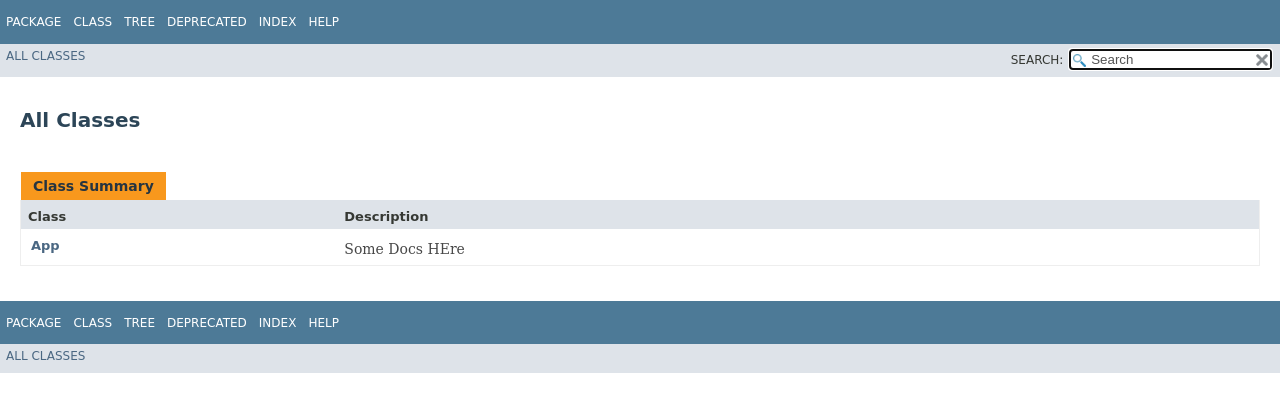
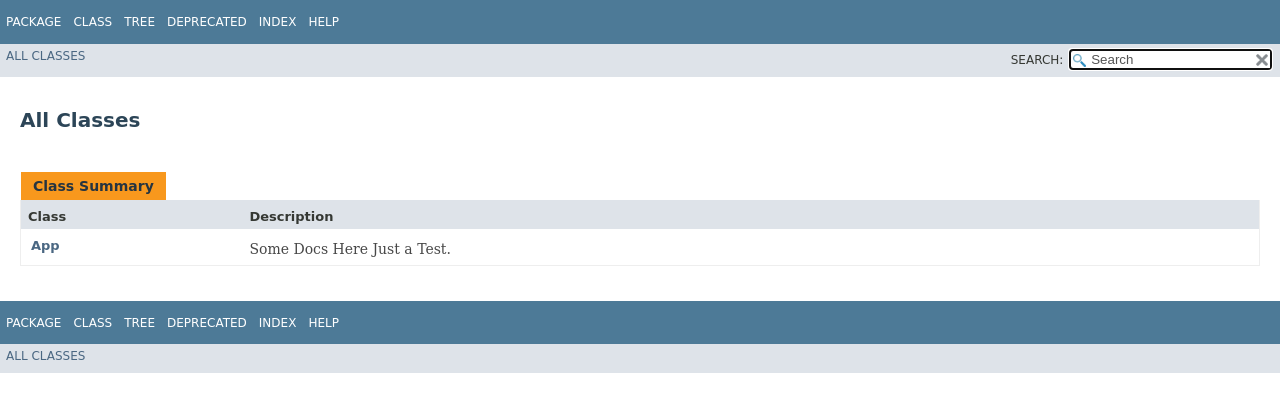
Before and after one commit to edurso/test-docs, a plain HTML site: page allclasses-index.html in a window 1280 px wide. Drawn offline with Linux system fonts and the light colour scheme; no server answers; a script that the page names is missing; a web font is replaced by a local one.

Commit message:
Deploying to gh-pages from @ edurso/test-docs@2d25df3038b9225336e844a8e5391cf295ae22c9 🚀

```diff
--- a/allclasses-index.html
+++ b/allclasses-index.html
@@ -105,7 +105,8 @@ $('.navPadding').css('padding-top', $('.fixedNav').css("height"));
 <tr id="i0" class="altColor">
 <td class="colFirst"><a href="test/docs/App.html" title="class in test.docs">App</a></td>
 <th class="colLast" scope="row">
-<div class="block">Some Docs HEre</div>
+<div class="block">Some Docs Here
+ Just a Test.</div>
 </th>
 </tr>
 </table>
```
Also changed, not shown: index-all.html (+2 -1 lines), index.html (+1 -1 lines), test/docs/App.html (+2 -1 lines), test/docs/package-summary.html (+2 -1 lines), 3 other files.
